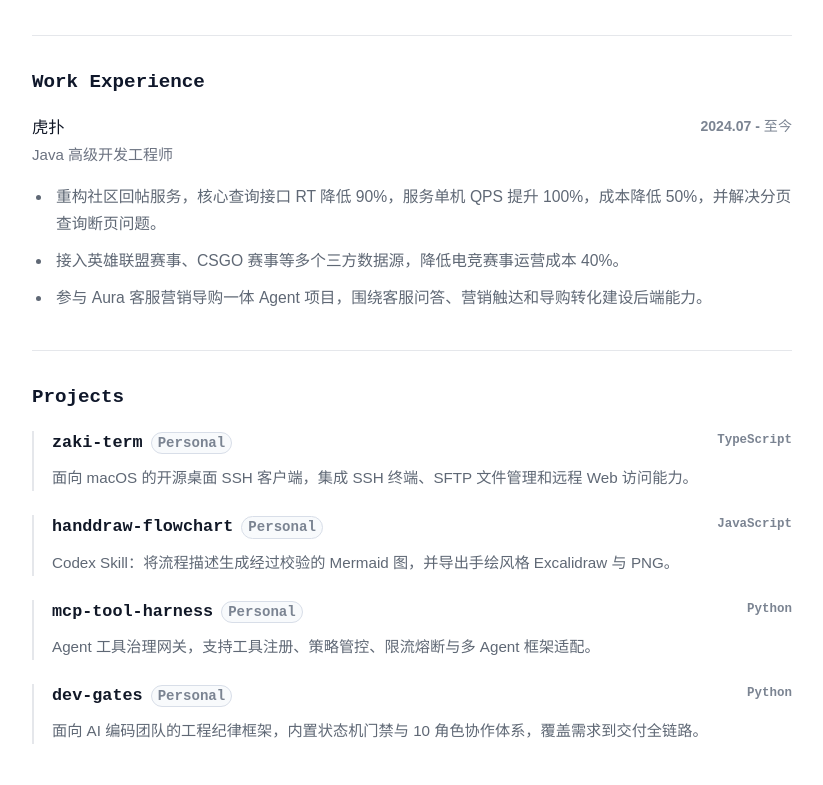
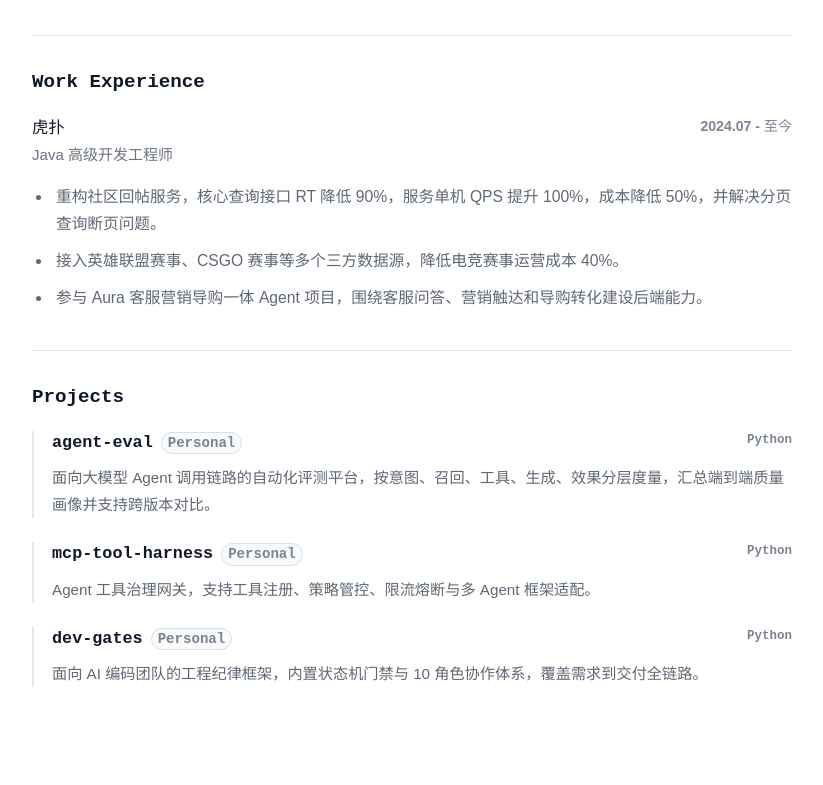
Before and after one commit to zengiai/zengiai.github.io, a website: page index.html in a window 1280 px wide. Shown: the part 685-1470 px from the top of the page, without its empty margins (296-1119 px from the left). Drawn offline with Linux system fonts and the light colour scheme; a web font is replaced by a local one.

Commit message:
feat: 新增项目介绍agent-eval

```diff
--- a/index.html
+++ b/index.html
@@ -120,29 +120,16 @@
               <article class="project-item">
                 <div class="item-heading">
                   <h3>
-                    <a class="en-type" lang="en" href="https://github.com/zengiai/zaki-term" target="_blank" rel="noreferrer">zaki-term</a>
-                    <span class="project-badge" lang="en">Personal</span>
-                  </h3>
-                  <div class="project-meta">
-                    <span class="en-type" lang="en">TypeScript</span>
-                  </div>
-                </div>
-                <p>面向 macOS 的开源桌面 SSH 客户端，集成 SSH 终端、SFTP 文件管理和远程 Web 访问能力。</p>
-              </article>
-
-              <article class="project-item">
-                <div class="item-heading">
-                  <h3>
-                    <a class="en-type" lang="en" href="https://github.com/zengiai/handdraw-flowchart" target="_blank" rel="noreferrer">
-                      handdraw-flowchart
+                    <a class="en-type" lang="en" href="https://github.com/zengiai/agent-eval.git" target="_blank" rel="noreferrer">
+                      agent-eval
                     </a>
                     <span class="project-badge" lang="en">Personal</span>
                   </h3>
                   <div class="project-meta">
-                    <span class="en-type" lang="en">JavaScript</span>
+                    <span class="en-type" lang="en">Python</span>
                   </div>
                 </div>
-                <p>Codex Skill：将流程描述生成经过校验的 Mermaid 图，并导出手绘风格 Excalidraw 与 PNG。</p>
+                <p>面向大模型 Agent 调用链路的自动化评测平台，按意图、召回、工具、生成、效果分层度量，汇总端到端质量画像并支持跨版本对比。</p>
               </article>
 
               <article class="project-item">
```
Also changed, not shown: pages/resume/index.html (+4 -17 lines), pages/resume/assets/index-BtbbL0FM.js.
